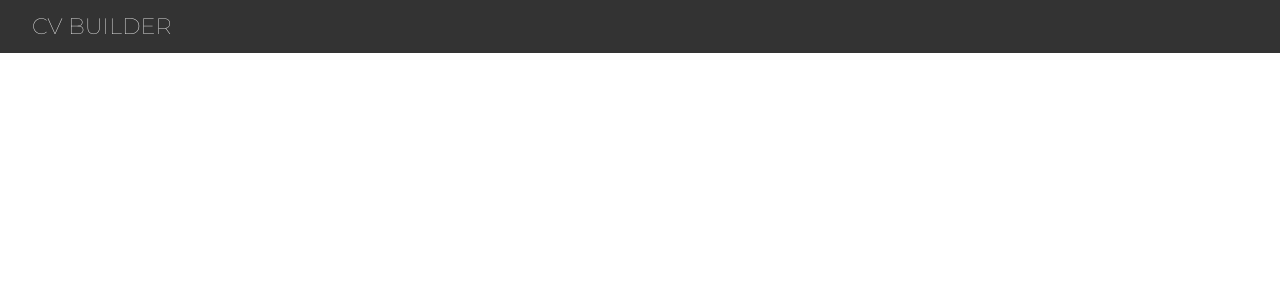
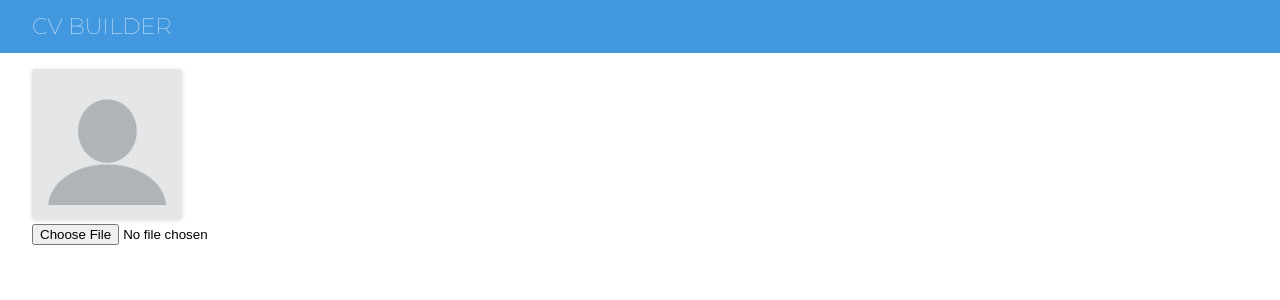
Before and after one commit to alessandrovinciabc/cv-builder-react, a React (Create React App) app: page / in a window 1280 px wide. Shown: the top 300 px of the page. Built offline with nearby package versions, Linux system fonts and the light colour scheme.

Commit message:
Allow user to use a local picture

```diff
--- a/src/Components/App/App.js
+++ b/src/Components/App/App.js
@@ -3,12 +3,14 @@ import React from 'react';
 import './App.css';
 
 import Header from '../Header/Header.js';
+import Builder from '../Builder/Builder.js';
 
 class App extends React.Component {
   render() {
     return (
       <div className="App">
         <Header logo="CV BUILDER" />
+        <Builder />
       </div>
     );
   }
--- /dev/null
+++ b/src/Components/Builder/Builder.css
@@ -0,0 +1,32 @@
+.Builder {
+  display: flex;
+  justify-content: center;
+
+  padding: 1rem 2rem;
+}
+
+.Builder__info {
+  height: 10rem;
+  width: 100%;
+}
+
+.Builder__picture-display {
+  box-shadow: rgba(0, 0, 0, 0.16) 0px 1px 4px;
+  border-radius: 3px;
+  width: 150px;
+  height: 150px;
+
+  display: flex;
+  justify-content: center;
+  align-items: center;
+  overflow: hidden;
+
+  margin-bottom: 5px;
+}
+
+.Builder__picture {
+  height: 150px;
+  width: 150px;
+  object-fit: cover;
+  object-position: center;
+}
--- /dev/null
+++ b/src/Components/Builder/Builder.js
@@ -0,0 +1,53 @@
+import React from 'react';
+
+import './Builder.css';
+
+import defaultImg from '../../Assets/picture-placeholder.png';
+
+class Builder extends React.Component {
+  constructor(props) {
+    super(props);
+
+    this.state = {
+      currentImg: '',
+    };
+  }
+
+  handleImgChange(e) {
+    let newFileURL = URL.createObjectURL(e.target.files[0]);
+
+    this.setState((state) => {
+      if (state.currentImg) {
+        URL.revokeObjectURL(state.currentImg);
+      }
+      return { currentImg: newFileURL };
+    });
+  }
+
+  render() {
+    let { currentImg } = this.state;
+
+    return (
+      <div className="Builder">
+        <div className="Builder__info">
+          <div className="Builder__picture-display">
+            <img
+              src={currentImg || defaultImg}
+              className="Builder__picture"
+              alt=""
+            />
+          </div>
+          <input
+            type="file"
+            accept="image/*"
+            onChange={(e) => {
+              this.handleImgChange(e);
+            }}
+          ></input>
+        </div>
+      </div>
+    );
+  }
+}
+
+export default Builder;
--- a/src/Components/Header/Header.css
+++ b/src/Components/Header/Header.css
@@ -1,7 +1,7 @@
 .Header {
   height: 3.3rem;
 
-  background-color: rgb(51, 51, 51);
+  background-color: rgb(66, 152, 223);
   color: white;
 
   padding: 0 2rem;
--- a/src/Components/Header/Header.js
+++ b/src/Components/Header/Header.js
@@ -6,6 +6,7 @@ function Header(props) {
   return (
     <div className="Header">
       {props.logo && <div className="Header__logo">{props.logo}</div>}
+      {props.children}
     </div>
   );
 }
```
Also changed, not shown: src/Assets/picture-placeholder.png (added).
